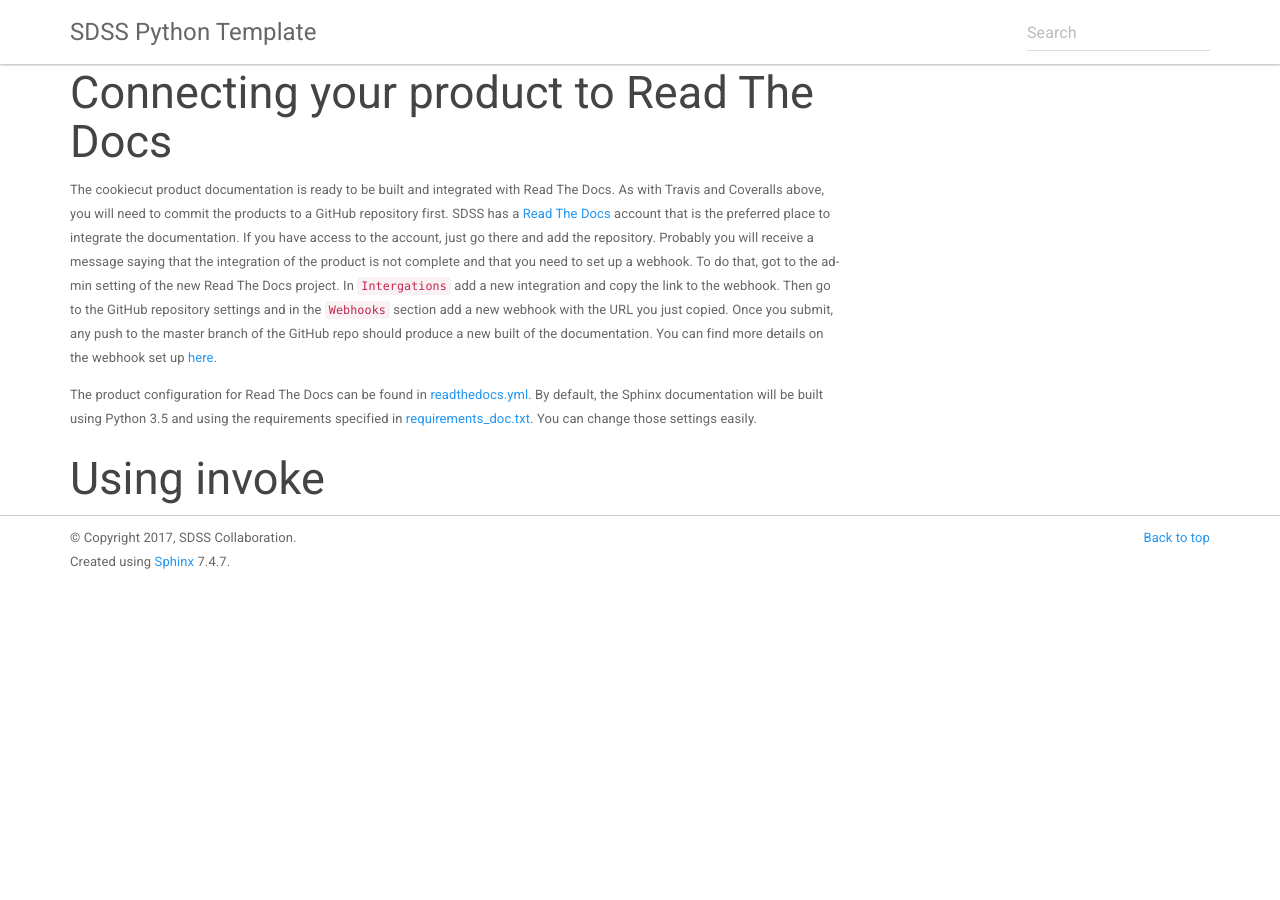
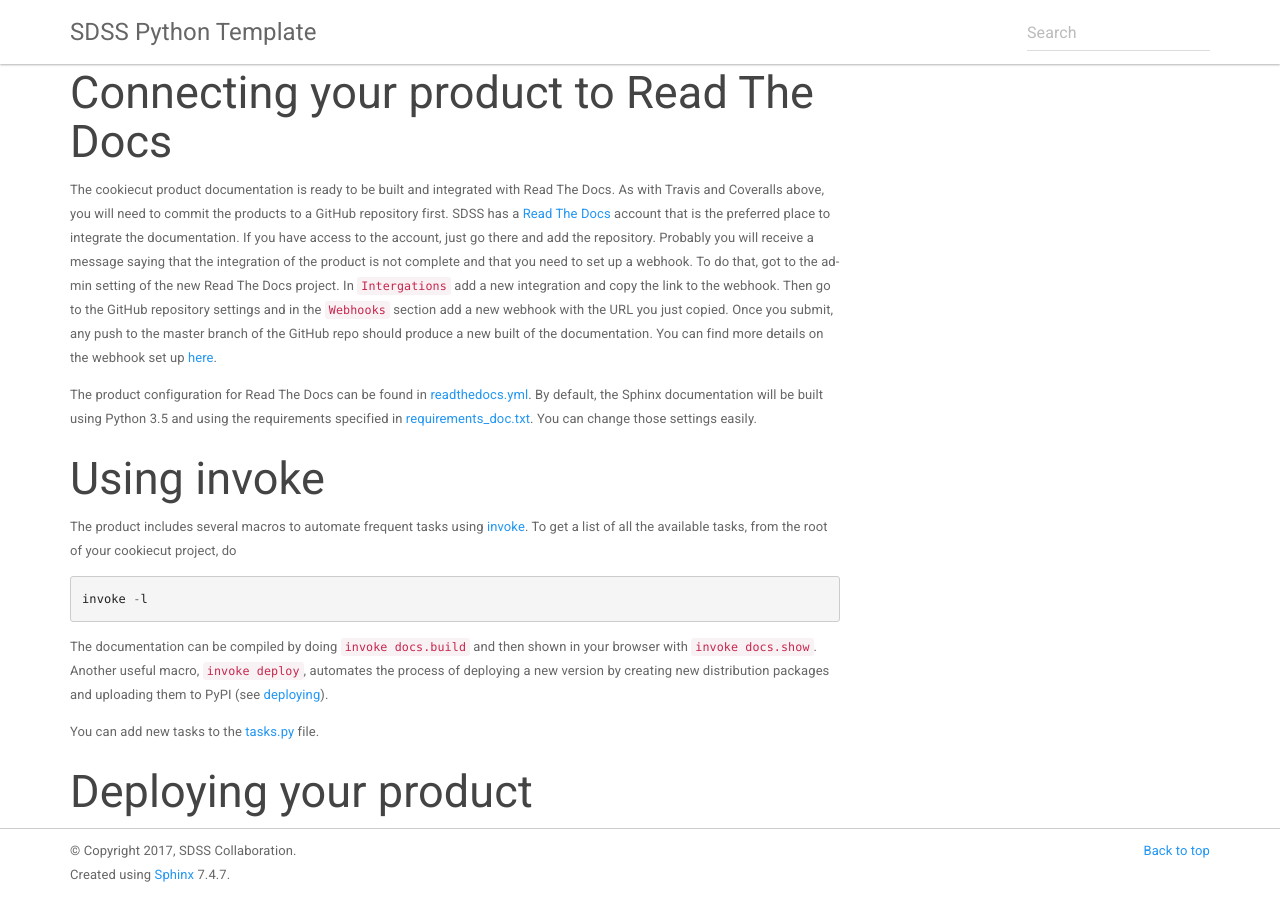
Before and after one commit to sdss/python_template, a Sphinx documentation site: the page built from docs/sphinx/index.rst, in a window 1280 px wide and 900 px high, scrolled down 1825 px. Built offline with Sphinx 7.4.7, drawn with Linux system fonts in a browser that asks for light colours; before the commit the page ends 2412 px from its top, so only the background shows below that.

Commit message:
Invoke section

```diff
--- a/docs/sphinx/index.rst
+++ b/docs/sphinx/index.rst
@@ -82,3 +82,17 @@
 
 Using invoke
 ------------
+
+The product includes several macros to automate frequent tasks using `invoke <http://www.pyinvoke.org/>`_. To get a list of all the available tasks, from the root of your cookiecut project, do ::
+
+    invoke -l
+
+The documentation can be compiled by doing ``invoke docs.build`` and then shown in your browser with ``invoke docs.show``. Another useful macro, ``invoke deploy``, automates the process of deploying a new version by creating new distribution packages and uploading them to PyPI (see deploying_).
+
+You can add new tasks to the `tasks.py <https://github.com/sdss/python_template/blob/master/%7B%7Bcookiecutter.repo_name%7D%7D/tasks.py>`_ file.
+
+
+.. _deploying:
+
+Deploying your product
+----------------------
```
